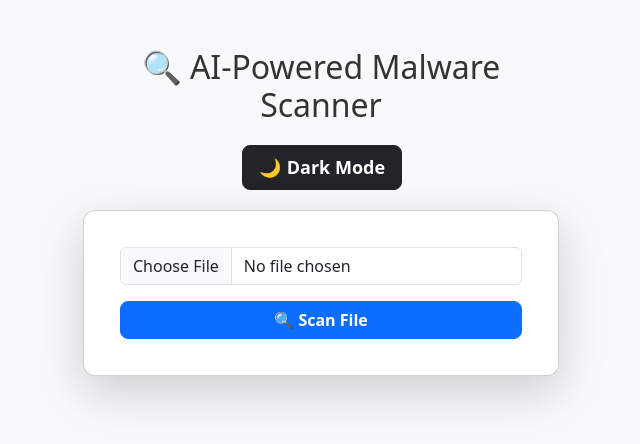
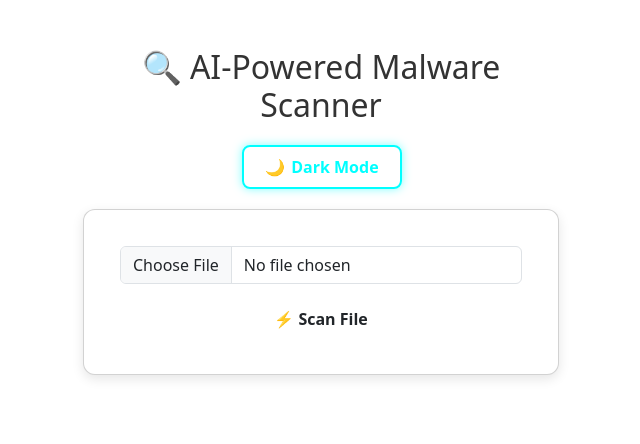
Before and after one commit to Ritvik479/KrackHack-CyberSec-Project, a Flask app: page / in a window 1280 px wide. Shown: the top 444 px of the page, without its empty margins (319-959 px from the left). Run offline with Flask 3, Linux system fonts and the light colour scheme.

Commit message:
Add Neon Theme

```diff
--- a/static/css/styles.css
+++ b/static/css/styles.css
@@ -1,13 +1,51 @@
 /* General Styles */
 body {
-    background-color: #f8f9fa;
+    background-color: white;
     color: #333;
     transition: background 0.3s, color 0.3s;
 }
 
+/* Light Mode */
+.light-mode {
+    background-color: white !important;
+    color: #333 !important;
+}
+
+.light-mode .card {
+    background: white !important;
+    color: #333 !important;
+    box-shadow: 0px 4px 12px rgba(0, 0, 0, 0.1);
+}
+
+/* Cyberpunk Dark Mode */
+.dark-mode {
+    background-color: #0d0d0d !important;
+    color: #0ff !important;
+}
+
+.dark-mode .card {
+    background: rgba(20, 20, 20, 0.9);
+    color: #0ff;
+    border: 2px solid #0ff;
+    box-shadow: 0 0 15px rgba(0, 255, 255, 0.5);
+}
+
+.dark-mode .btn {
+    background-color: #0ff;
+    color: #000;
+    border: 2px solid #0ff;
+}
+
+.dark-mode .btn:hover {
+    background-color: #00bcd4;
+    border-color: #00bcd4;
+    box-shadow: 0 0 10px rgba(0, 255, 255, 0.8);
+}
+
+/* Container */
 .container {
     max-width: 500px;
-    margin-top: 80px; /* Increased margin to move everything downward */
+    margin-top: 80px;
     text-align: center;
 }
 
@@ -56,13 +72,19 @@ body {
     width: 160px;
     font-size: 16px;
     padding: 8px 12px;
-    margin: 20px auto; /* Increased margin to move the toggle downward */
+    margin: 20px auto;
     position: relative;
-    left: 17%; /* Shifted slightly more left */
+    left: 17%;
     transform: translateX(-50%);
+    border: 2px solid #0ff;
+    background: transparent;
+    color: #0ff;
+    box-shadow: 0 0 10px rgba(0, 255, 255, 0.5);
 }
-#darkModeToggle span {
-    font-size: 18px;
+
+.dark-mode #darkModeToggle {
+    background-color: #0ff;
+    color: #000;
 }
 
 /* Button Styling */
--- a/templates/index.html
+++ b/templates/index.html
@@ -3,7 +3,7 @@
 <head>
     <meta charset="UTF-8">
     <meta name="viewport" content="width=device-width, initial-scale=1.0">
-    <title>AI-Powered Malware Scanner</title>
+    <title>⚡ AI-Powered Malware Scanner</title>
 
     <!-- Bootstrap CSS -->
     <link rel="stylesheet" href="https://cdn.jsdelivr.net/npm/bootstrap@5.3.0/dist/css/bootstrap.min.css">
@@ -13,22 +13,22 @@
 </head>
 <body>
     <div class="container mt-5">
-        <h2 class="text-center mb-3">🔍 AI-Powered Malware Scanner</h2>
+        <h2 class="text-center mb-3 cyberpunk-title">🔍 AI-Powered Malware Scanner</h2>
 
-        <!-- Dark Mode Toggle Button (Placed below title and above file upload) -->
+        <!-- Dark Mode Toggle Button -->
         <div class="text-center mb-3">
-            <button id="darkModeToggle" class="btn btn-dark">
+            <button id="darkModeToggle" class="btn cyberpunk-btn">
                 <span id="darkModeIcon">🌙</span> <span id="darkModeText">Dark Mode</span>
             </button>
         </div>
 
-        <div class="card shadow-lg">
+        <div class="card cyberpunk-card">
             <div class="card-body text-center">
-                <!-- Flash Messages (Success/Error Notifications) -->
+                <!-- Flash Messages -->
                 {% with messages = get_flashed_messages(with_categories=true) %}
                     {% if messages %}
                         {% for category, message in messages %}
-                            <div class="alert alert-{{ category }} alert-dismissible fade show" role="alert">
+                            <div class="alert alert-{{ category }} cyberpunk-alert alert-dismissible fade show" role="alert">
                                 {{ message }}
                                 <button type="button" class="btn-close" data-bs-dismiss="alert" aria-label="Close"></button>
                             </div>
@@ -38,22 +38,22 @@
 
                 <!-- File Upload Form -->
                 <form id="uploadForm" action="/" method="POST" enctype="multipart/form-data">
-                    <input class="form-control mb-3" type="file" name="file" required>
-                    <button class="btn btn-primary w-100" type="submit">🔍 Scan File</button>
+                    <input class="form-control cyberpunk-input mb-3" type="file" name="file" required>
+                    <button class="btn cyberpunk-btn w-100" type="submit">⚡ Scan File</button>
                 </form>
 
                 <!-- Loading Animation -->
-                <div id="loading" class="spinner-border text-primary mt-3" role="status" style="display: none;">
+                <div id="loading" class="spinner-border cyberpunk-spinner mt-3" role="status" style="display: none;">
                     <span class="visually-hidden">Scanning...</span>
                 </div>
 
                 <!-- Progress Bar -->
-                <div class="progress mt-3" style="display: none;">
-                    <div class="progress-bar progress-bar-striped progress-bar-animated" style="width: 0%;"></div>
+                <div class="progress cyberpunk-progress mt-3" style="display: none;">
+                    <div class="progress-bar cyberpunk-progress-bar progress-bar-striped progress-bar-animated" style="width: 0%;"></div>
                 </div>
 
                 <!-- Scan Result Message -->
-                <div id="scanResult" class="mt-3" style="display: none;"></div>
+                <div id="scanResult" class="mt-3 cyberpunk-result" style="display: none;"></div>
             </div>
         </div>
     </div>
```
Also changed, not shown: other parts of static/css/styles.css (+14 -24 lines).
